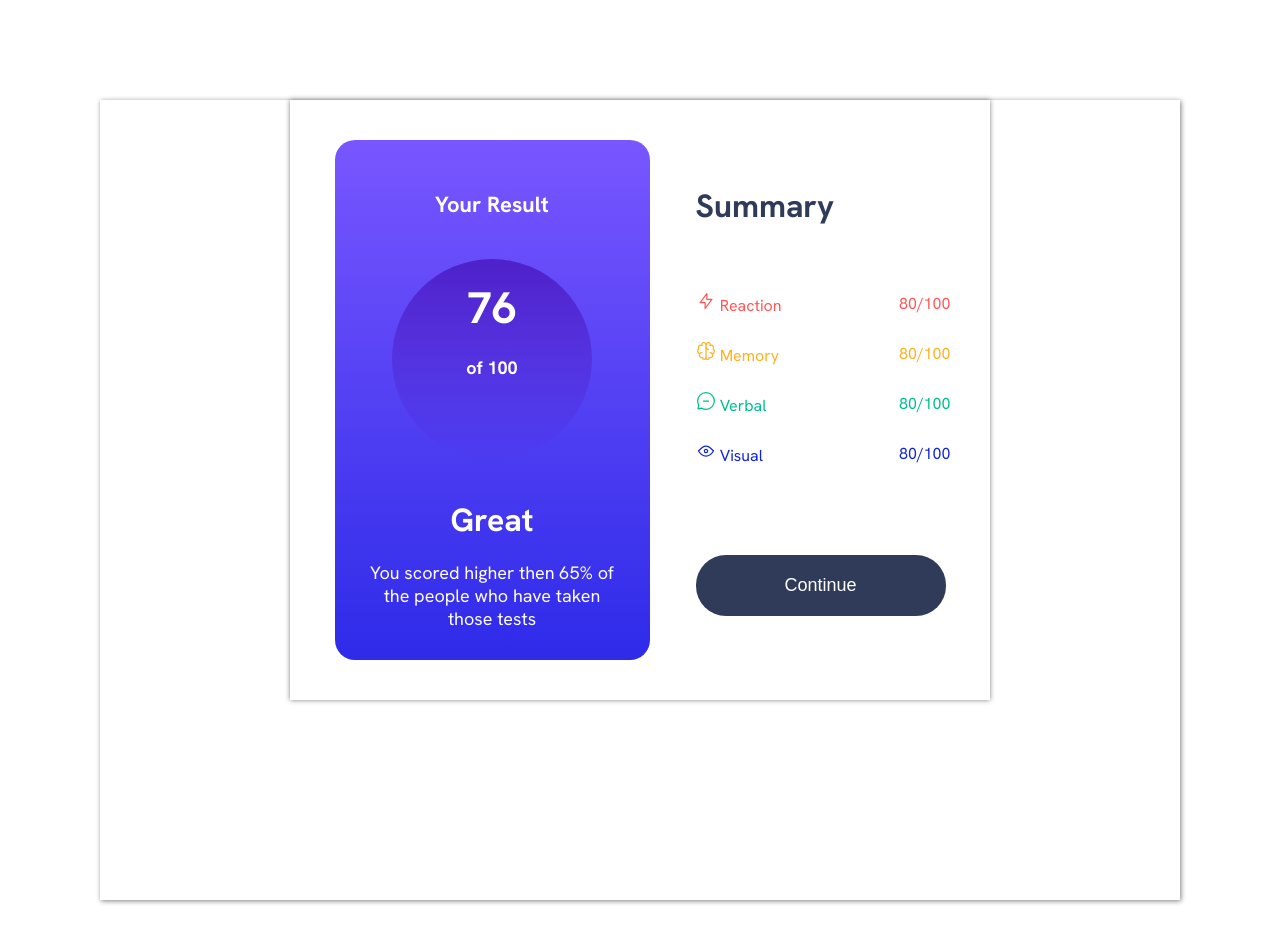
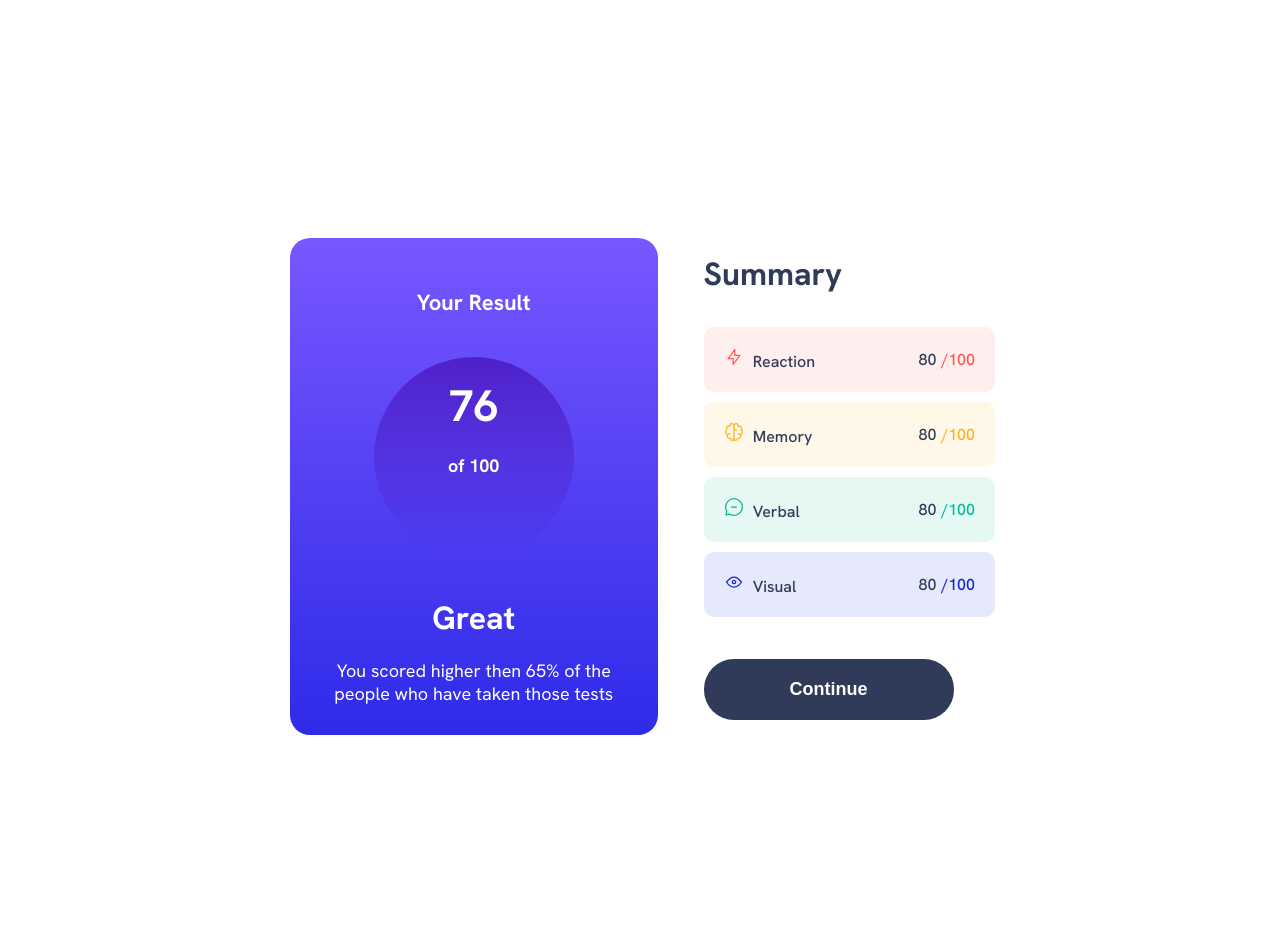
Before and after one commit to Jayakodehode/Result-Summary-project, a plain HTML site: page index.html in a window 1280 px wide. Drawn offline with Linux system fonts and the light colour scheme.

Commit message:
did some changes in styles

```diff
--- a/style.css
+++ b/style.css
@@ -6,6 +6,7 @@
   --Orangeyellow: hsl(39, 100%, 56%);
   --Greenteal: hsl(166, 100%, 37%);
   --Cobaltblue: hsl(234, 85%, 45%);
+  --paleblue: hsl(221, 100%, 96%);
 }
 
 * {
@@ -21,21 +22,24 @@ body {
 .container {
   margin: 100px;
   background-color: var(--white);
-  box-shadow: 1px 1px 5px grey;
+  /*box-shadow: 1px 1px 5px grey;*/
   min-height: 100vh;
 }
 .result-container {
   display: flex;
   justify-content: center;
   align-items: center;
+  flex-wrap: wrap;
   margin: 0 auto;
   gap: 1rem;
-  width: 700px;
-  height: 600px;
-  box-shadow: 0px 0px 5px grey;
+  width: 760px;
+
+  height: 500px;
+  padding-top: 10%;
+  /*box-shadow: 0px 0px 5px grey;*/
 }
 .result {
-  flex: 0 0 45%;
+  flex: 1 1 40%;
   border-radius: 20px;
   background: linear-gradient(hsl(252, 100%, 67%), hsl(241, 81%, 54%));
   padding: 30px;
@@ -43,13 +47,14 @@ body {
   display: flex;
   flex-direction: column;
   align-items: center;
+  flex-wrap: wrap;
 }
 .summary {
-  flex: 0 0 40%;
+  flex: 1 1 30%;
   display: flex;
   flex-direction: column;
   flex-wrap: wrap;
-  gap: 4rem;
+  gap: 2rem;
 }
 .result .score {
   width: 200px;
@@ -75,31 +80,43 @@ body {
 
 .summary .reaction {
   color: var(--Lightred);
+  background-color: hsla(0, 100%, 67%, 0.1);
 }
 .summary .memory {
   color: var(--Orangeyellow);
+  background-color: hsla(39, 100%, 56%, 0.1);
 }
 .summary .verbal {
   color: var(--Greenteal);
+  background-color: hsla(166, 100%, 37%, 0.1);
 }
 .summary .visual {
   color: var(--Cobaltblue);
+  background-color: hsla(234, 85%, 45%, 0.1);
 }
 .summary .titles {
   display: flex;
   flex-wrap: wrap;
   justify-content: space-between;
   align-items: center;
-  margin-bottom: 25px;
-  padding-right: 25px;
-
+  margin-bottom: 10px;
+  padding: 20px;
   border-radius: 10px;
+  font-weight: 500;
 }
-.summary .titles img {
-  font-size: 18px;
+.summary .titles section {
+  display: flex;
+  justify-content: space-between;
+  align-items: center;
+  gap: 0.3rem;
 }
-summary .titles p span {
-  padding: 10px;
+.summary .titles .score {
+  font-weight: 700;
+  color: hsla(224, 30%, 27%, 0.4);
+}
+.summary .titles p span {
+  color: var(--darkgreyblue);
+  padding: 5px;
 }
 .summary .continue {
   background: none;
@@ -110,4 +127,5 @@ summary .titles p span {
   border-radius: 30px;
   font-size: 18px;
   padding: 20px;
+  font-weight: 700;
 }
```
Also changed, not shown: index.html (+2 -0 lines).
